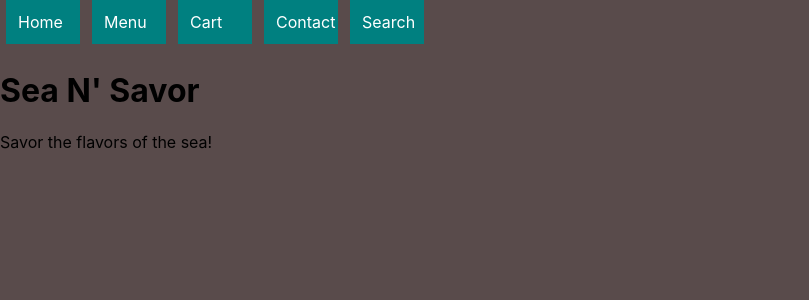
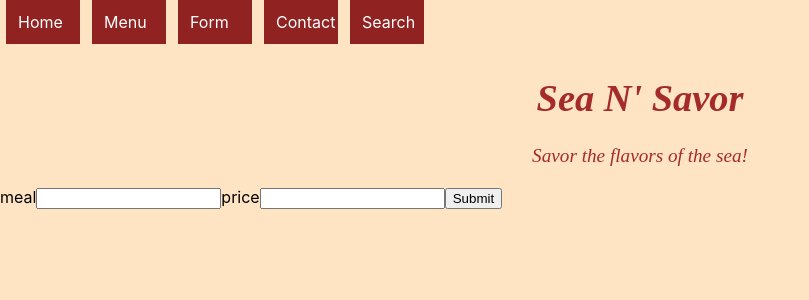
Before and after one commit to Njeringungu/Sea-N-Savor, a React (Create React App) app in the folder sea-n-savor/: page /form in a window 1280 px wide. Shown: the top 300 px of the page, without its empty margins (0-809 px from the left). Built offline with nearby package versions, Linux system fonts and the light colour scheme; no server answers.

Commit message:
adding form

```diff
--- a/sea-n-savor/src/Component/App.css
+++ b/sea-n-savor/src/Component/App.css
@@ -1,7 +1,16 @@
 body {
-  background-color: rgb(89, 75, 75);
+  background-color:bisque;
     background-repeat: no-repeat;
     background-size: cover;
+
+  }
+
+ div.header {
+    text-align: center;
+   font-style: italic ;
+   font-family:cursive;
+   font-size: larger;
+   color: brown;
 
   }
 
@@ -32,7 +41,7 @@ button.remove {
 
 button.addcart{width: 2.5cm;
 
-  background-color: red;
+  background-color: #902222;
 
   text-align: center;}
 
@@ -70,7 +79,7 @@ margin: 3cm;
  }
   .card img{
     width: 280px;
-  border: solid 5px rgb(144, 34, 34);
+  border: solid 5px #902222;
   border-width: 50%;
   display: flex;
   flex-wrap: wrap;
--- a/sea-n-savor/src/Component/App.js
+++ b/sea-n-savor/src/Component/App.js
@@ -1,6 +1,6 @@
 import React,{useEffect,useState} from 'react';
 import { Route, Routes } from 'react-router-dom'
-import Cart from "./Cart";
+import Form from "./Form";
 import Home from "./Home";
 import Menu from "./Menu";
 import NavBar from "./NavBar";
@@ -20,18 +20,23 @@ useEffect(()=>{
     })
 },[]);
 console.log(meals)
+
+
+
   return (
 
 
     <div className="App" >
 
       <NavBar/>
-      <h1>Sea N' Savor</h1>
-      <p>Savor the flavors of the sea!</p>
+           <div className='header'>
+            <h1>Sea N' Savor</h1>
+           <p>Savor the flavors of the sea!</p>
+           </div>
       <Routes>
 
         <Route exact path="/menu" element={<Menu meals={meals}/>} />
-        <Route exact path="/cart" element={<Cart />} />
+        <Route exact path="/form" element={<Form/>} />
         <Route exact path="/contact" element={<Contact />} />
         <Route exact path="/search" element={<Search meals={meals}/>} />
         <Route exact path="/" element={<Home />} />
--- a/sea-n-savor/src/Component/Cart.js
+++ /dev/null
@@ -1,30 +0,0 @@
-import React,{useState} from 'react';
-
-function Cart(){
-
-
-    return(
-
-
-  <div className="cart">
-      <div className="select">
-
-        <button  className="add">+</button>
-        <button className="remove">-</button>
-
-        </div>
-
-
-
-        <div className="row">
-        <button >Delete</button>
-
-        </div>
-        <button >Order </button>
-      </div>
-
-
-    )
-}
-
-export default Cart;
--- /dev/null
+++ b/sea-n-savor/src/Component/Form.js
@@ -0,0 +1,41 @@
+import React,{useState} from 'react';
+
+function Form(){
+
+const[dishes,setDishes]=useState({
+
+meal:"",
+image:"",
+price:"",
+})
+function handleChange(e){
+  setDishes()
+}
+
+function handleSubmit(e){
+  e.preventDefault()
+  fetch("https://seansavor.herokuapp.com/meals",{
+    method:"POST",
+    headers:
+{
+  "Content-Type":"application/json"
+}, body: JSON.stringify(dishes)
+})
+.then(response=>response.json())
+.then (dishes=>{addDishes(dishes)} )
+}
+  return(
+
+  <form>
+ <label htmlFor="name">meal</label><input type="text" id="name" value={dishes.name} onChange={handleChange}/>
+<label htmlFor="price">price</label>
+  <input type="number" id="price" value={dishes.price} onChange={handleChange}/>
+
+
+  <input type="submit" value="Submit" />
+  </form>
+
+    )
+}
+
+export default Form;
--- a/sea-n-savor/src/Component/Menu.js
+++ b/sea-n-savor/src/Component/Menu.js
@@ -1,5 +1,5 @@
 import React,{useState} from 'react';
-
+import Search from './Search';
 
 function Menu({meals}){
 
@@ -20,6 +20,8 @@ function Menu({meals}){
         </div>
     ))};
 
+
+
         </div>
     )
 }
--- a/sea-n-savor/src/Component/NavBar.js
+++ b/sea-n-savor/src/Component/NavBar.js
@@ -6,15 +6,16 @@ function NavBar(){
         width: "50px",
         padding: "12px",
         margin: "0 6px 6px",
-        background: "Teal",
+        background: "#902222",
         textDecoration: "none",
         color: "white",
+
       };
     return(
 <nav className='nav-bar'>
     <NavLink to="/" style={linkStyles}>Home</NavLink>
     <NavLink to="/menu" style={linkStyles}>Menu</NavLink>
-    <NavLink to="/cart" style={linkStyles}>Cart</NavLink>
+    <NavLink to="/form" style={linkStyles}>Form</NavLink>
     <NavLink to="/contact" style={linkStyles}>Contact</NavLink>
     <NavLink to="/search" style={linkStyles}>Search</NavLink>
         </nav>
```
Also changed, not shown: sea-n-savor/src/Component/Search.js (+4 -3 lines).
